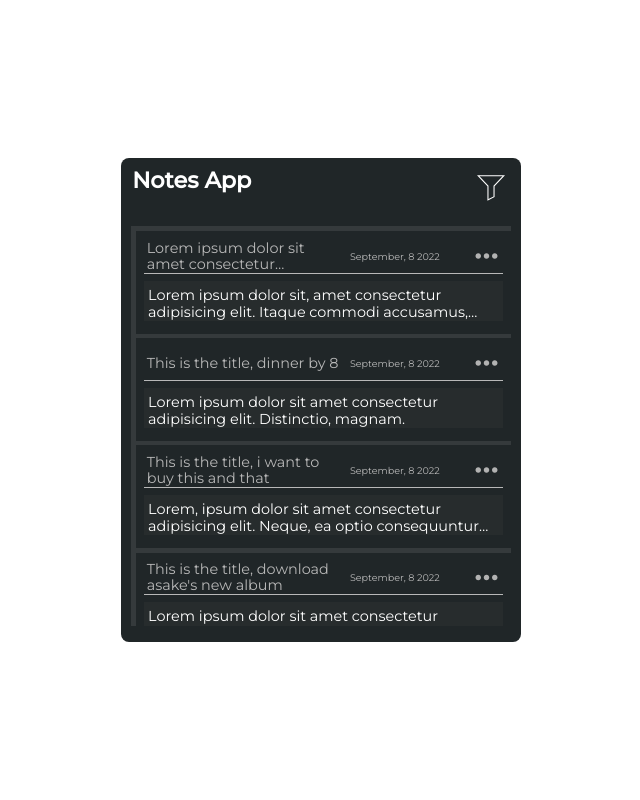
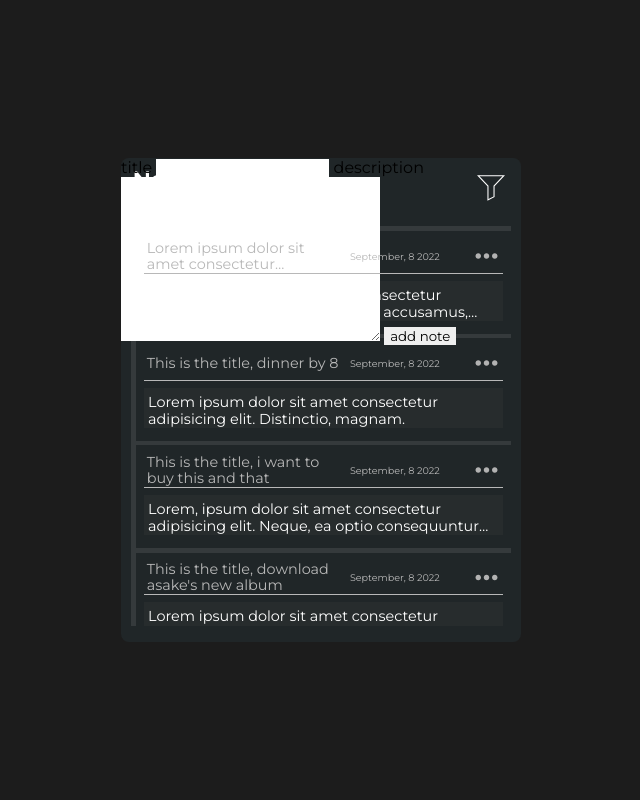
Before and after one commit to victorojedeji/note-app, a plain HTML site: page index.html in a window 1280 px wide. Shown: the whole page, without its empty margins (319-959 px from the left). Drawn offline with Linux system fonts and the light colour scheme.

Commit message:
style added

```diff
--- a/index.html
+++ b/index.html
@@ -8,6 +8,15 @@
     </head>
     <body>
         <main class="main">
+            <form action="" id="form">
+                <label for="input-post">title</label>
+                <input type="text" name="input-post" id="input-post">
+
+                <label for="text-area">description</label>
+                <textarea name="text-area" id="text-area" cols="30" rows="10"></textarea>
+
+                <button type="submit">add note</button>
+            </form>
             <h1 class="header">Notes App</h1>
             <img src="svg/filter.svg" alt="filter" class="filter-img" />
 
--- a/style.css
+++ b/style.css
@@ -13,6 +13,7 @@ body {
     justify-content: center;
     align-items: center;
     min-height: 100vh;
+    background: #1c1c1c;
 }
 
 .main {
@@ -245,3 +246,7 @@ body {
         display: none;
     }
 } */
+
+#form {
+    position: absolute;
+}
```
